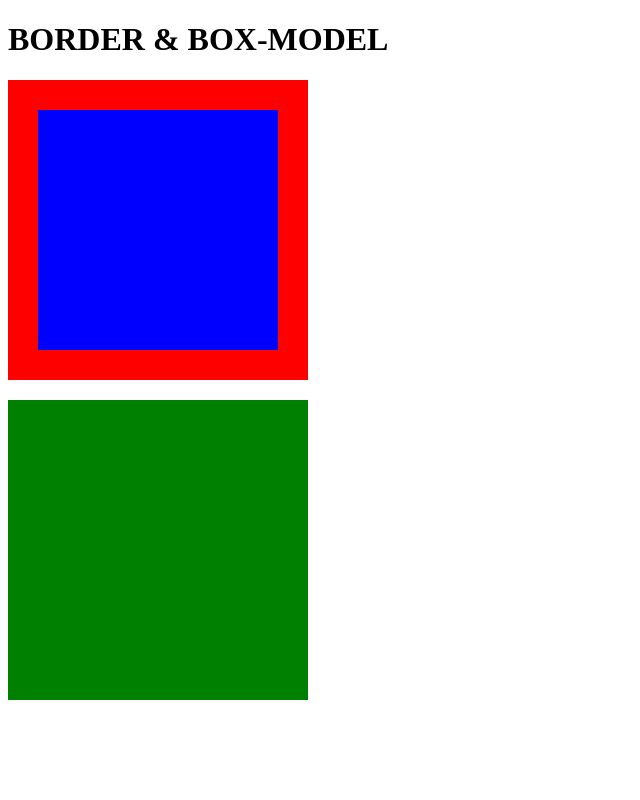
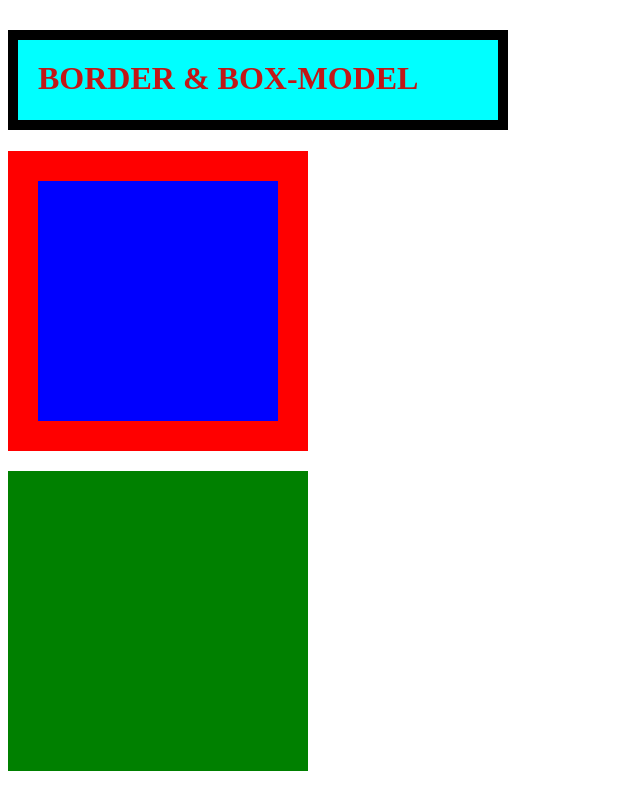
Before and after one commit to jeremiassantos29/box-size, a plain HTML site: page index.html in a window 1280 px wide. Shown: the whole page, without its empty margins (0-640 px from the left). Drawn offline with Linux system fonts and the light colour scheme.

Commit message:
chore: inclusao de funcionalidade em estilo.css

```diff
--- a/estilo.css
+++ b/estilo.css
@@ -1,6 +1,3 @@
-h1:hover{
-    color:rgb(193, 23, 23);
-}
 .div-A{
     width:200px;
     height:200px;
@@ -25,3 +22,14 @@ Border e Padding sim! como vemos nos exemplos.*/
     background-color:green;
     margin-top:20px;
 }
+h1{
+    color:rgb(193, 23, 23);
+    width:500px;
+    height:100px;
+    border:10px solid black;
+    box-sizing:border-box;
+    background-color: aqua;
+    margin-top: 30px;
+    padding: 20px;
+
+}
```
